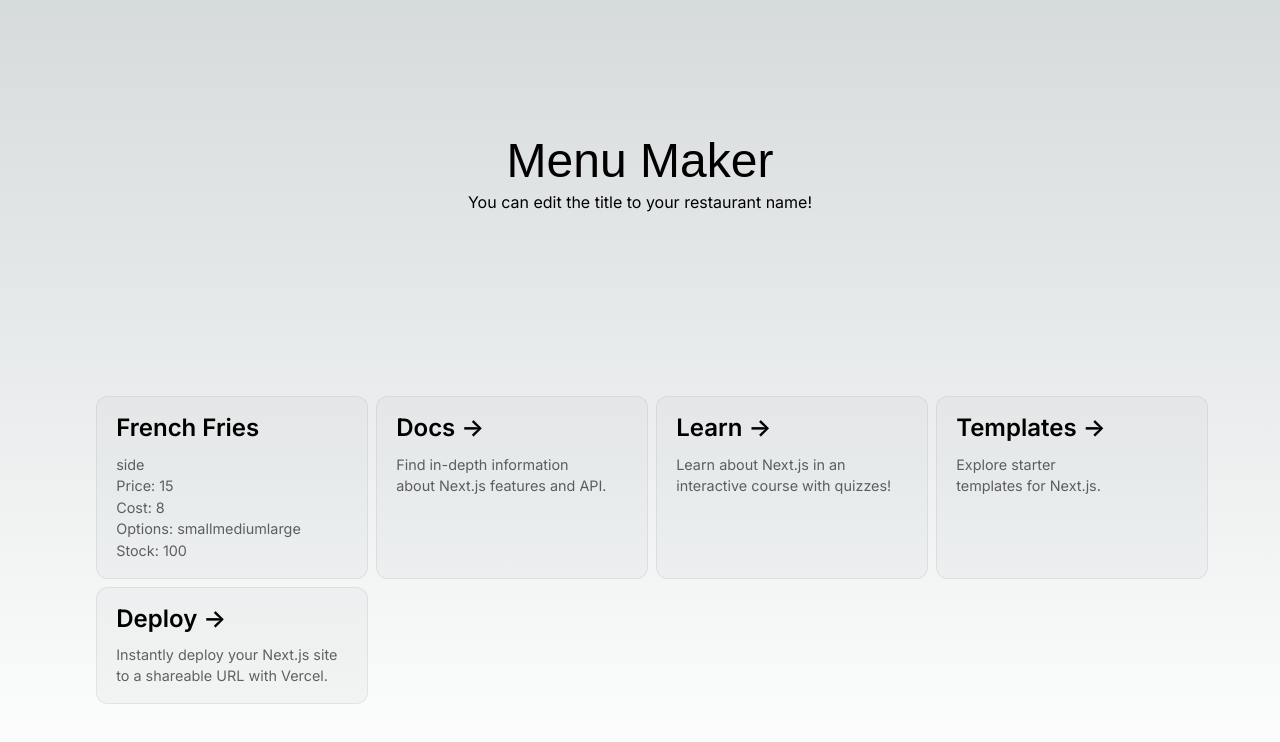
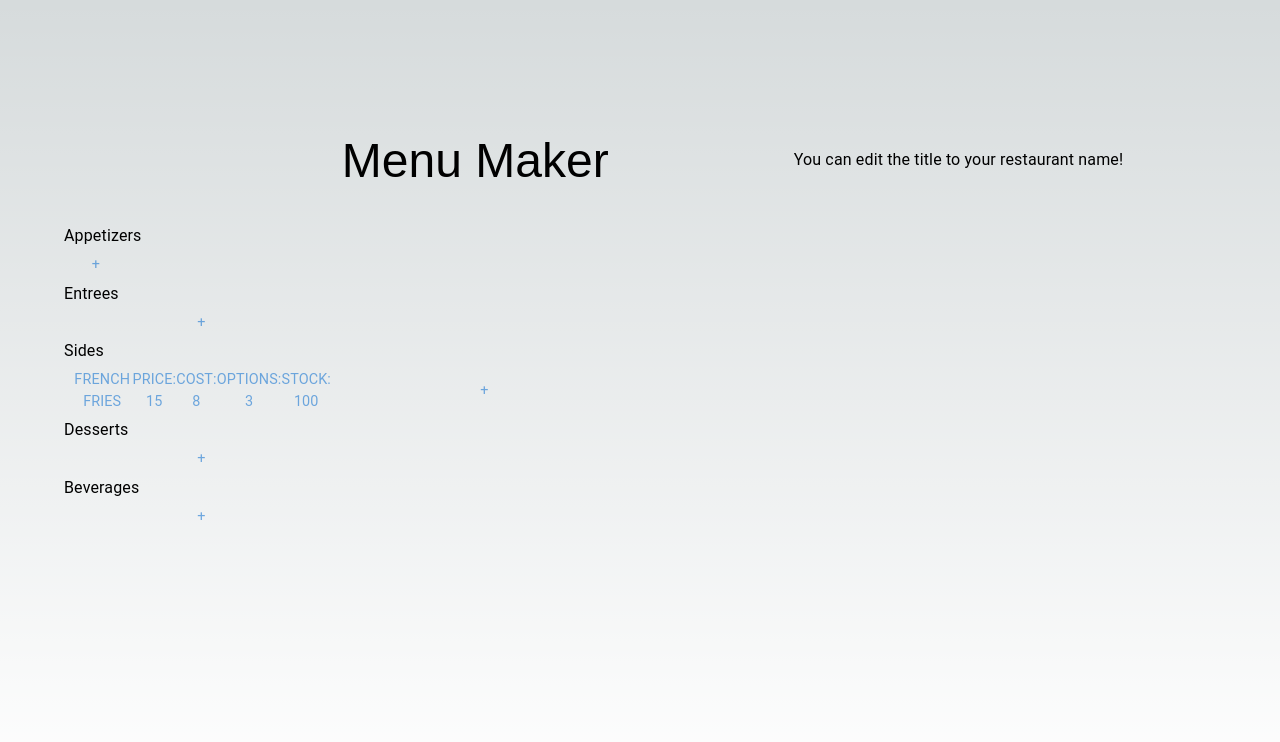
Before and after one commit to ponkeeto/menu-maker, a Next.js app: page / in a window 1280 px wide. Shown: the top 742 px of the page. Built offline with nearby package versions, Linux system fonts and the light colour scheme.

Commit message:
update jsx to use mui components

```diff
--- a/src/app/page.module.css
+++ b/src/app/page.module.css
@@ -91,6 +91,28 @@
   padding: 0.5rem;
   text-align: center;
   background-color: rgba(var(--background-start-rgb), 0);
+}
+
+.modal {
+  position: absolute;
+  padding: 1rem 1.2rem;
+  border-radius: var(--border-radius);
+  transition: background 200ms, border 200ms;
+  background: rgba(var(--card-rgb), 0.1);
+  border: 1px solid rgba(var(--card-border-rgb), 0.15);
+  display: flex;
+  flex-direction: column;
+}
+
+.modal form {
+  display: flex;
+  flex-direction: column;
+  align-items: center;
+}
+
+.modal form label {
+  width: 100%;
+  padding-bottom: 12px;
 }
 
 .logo {
--- a/src/app/page.tsx
+++ b/src/app/page.tsx
@@ -1,62 +1,37 @@
 import styles from "./page.module.css";
-import { Cards, Title } from "../components";
+import { AddItem, AddItemModal, Cards, Title } from "../components";
+import { Container, Grid, Typography } from "@mui/material";
 
 export default function Home() {
   return (
-    <main className={styles.main}>
+    <Container className={styles.main}>
       <Title />
-      <div className={styles.grid}>
-        <Cards />
-        <a
-          href="https://nextjs.org/docs?utm_source=create-next-app&utm_medium=appdir-template&utm_campaign=create-next-app"
-          className={styles.card}
-          target="_blank"
-          rel="noopener noreferrer"
-        >
-          <h2>
-            Docs <span>-&gt;</span>
-          </h2>
-          <p>Find in-depth information about Next.js features and API.</p>
-        </a>
-
-        <a
-          href="https://nextjs.org/learn?utm_source=create-next-app&utm_medium=appdir-template&utm_campaign=create-next-app"
-          className={styles.card}
-          target="_blank"
-          rel="noopener noreferrer"
-        >
-          <h2>
-            Learn <span>-&gt;</span>
-          </h2>
-          <p>Learn about Next.js in an interactive course with&nbsp;quizzes!</p>
-        </a>
-
-        <a
-          href="https://vercel.com/templates?framework=next.js&utm_source=create-next-app&utm_medium=appdir-template&utm_campaign=create-next-app"
-          className={styles.card}
-          target="_blank"
-          rel="noopener noreferrer"
-        >
-          <h2>
-            Templates <span>-&gt;</span>
-          </h2>
-          <p>Explore starter templates for Next.js.</p>
-        </a>
-
-        <a
-          href="https://vercel.com/new?utm_source=create-next-app&utm_medium=appdir-template&utm_campaign=create-next-app"
-          className={styles.card}
-          target="_blank"
-          rel="noopener noreferrer"
-        >
-          <h2>
-            Deploy <span>-&gt;</span>
-          </h2>
-          <p>
-            Instantly deploy your Next.js site to a shareable URL with Vercel.
-          </p>
-        </a>
-      </div>
-    </main>
+      <Typography>Appetizers</Typography>
+      <Grid container className={styles.grid}>
+        <Cards category="appetizer" />
+        <AddItem category="appetizer" />
+      </Grid>
+      <Typography>Entrees</Typography>
+      <Grid className={styles.grid}>
+        <Cards category="entree" />
+        <AddItem category="entree" />
+      </Grid>
+      <Typography>Sides</Typography>
+      <Grid className={styles.grid}>
+        <Cards category="side" />
+        <AddItem category="side" />
+      </Grid>
+      <Typography>Desserts</Typography>
+      <Grid className={styles.grid}>
+        <Cards category="dessert" />
+        <AddItem category="dessert" />
+      </Grid>
+      <Typography>Beverages</Typography>
+      <Grid className={styles.grid}>
+        <Cards category="beverage" />
+        <AddItem category="beverage" />
+      </Grid>
+      <AddItemModal />
+    </Container>
   );
 }
--- a/src/components/cards.tsx
+++ b/src/components/cards.tsx
@@ -1,9 +1,12 @@
-'use client'
-import { useAppSelector } from "@/redux/hooks"
-import { MenuCard } from "."
+"use client";
+import { useAppSelector } from "@/redux/hooks";
+import { MenuCard } from ".";
+import { Category } from "@/lib/types";
 
-export const Cards = () => {
-    const cards = useAppSelector((state) => state.cards.cards)
+export const Cards = ({ category }: { category: Category }) => {
+  const cards = useAppSelector((state) => state.cards.cards);
 
-    return cards.map((card) => <MenuCard key={card.id} info={card} />)
-}
+  return cards
+    .filter((card) => card.category === category)
+    .map((card) => <MenuCard key={card.id} info={card} />);
+};
--- a/src/components/menu-card.tsx
+++ b/src/components/menu-card.tsx
@@ -1,16 +1,20 @@
-import { cardState } from "@/redux/slices/cardSlice";
+import { cardState } from "@/lib/types";
 import styles from "../app/page.module.css";
+import { useAppDispatch } from "@/redux/hooks";
+import { toggleState } from "@/redux/slices/toggleSlice";
+import { Button, Typography } from "@mui/material";
 
 export const MenuCard = (props: { info: cardState }) => {
   const { name, category, price, cost, options, stock } = props.info;
+  const dispatch = useAppDispatch()
+
   return (
-    <a href="/" className={styles.card}>
-      <h2>{name}</h2>
-      <p>{category}</p>
-      <p>Price: {price}</p>
-      <p>Cost: {cost}</p>
-      <p>Options: {options}</p>
-      <p>Stock: {stock}</p>
-    </a>
+    <Button className={styles.card} onClick={() => dispatch(toggleState('edit'))}>
+      <Typography>{name}</Typography>
+      <Typography>Price: {price}</Typography>
+      <Typography>Cost: {cost}</Typography>
+      <Typography>Options: {options.length}</Typography>
+      <Typography>Stock: {stock}</Typography>
+    </Button>
   );
 };
--- a/src/components/title.tsx
+++ b/src/components/title.tsx
@@ -2,20 +2,21 @@
 import styles from '../app/page.module.css'
 import { useAppSelector, useAppDispatch } from '@/redux/hooks';
 import { changeTitle } from '@/redux/slices/titleSlice';
+import { Grid, Typography } from '@mui/material';
 
 export const Title = () => {
   const { title } = useAppSelector((state) => state.title);
   const dispatch = useAppDispatch();
 
   return (
-    <div className={styles.center}>
+    <Grid container className={styles.center}>
       <input
         type='text'
         value={title}
         onChange={(e) => dispatch(changeTitle(e.target.value))}
         className={styles.input}
       />
-      <p>You can edit the title to your restaurant name!</p>
-    </div>
+      <Typography>You can edit the title to your restaurant name!</Typography>
+    </Grid>
   );
 };
```
